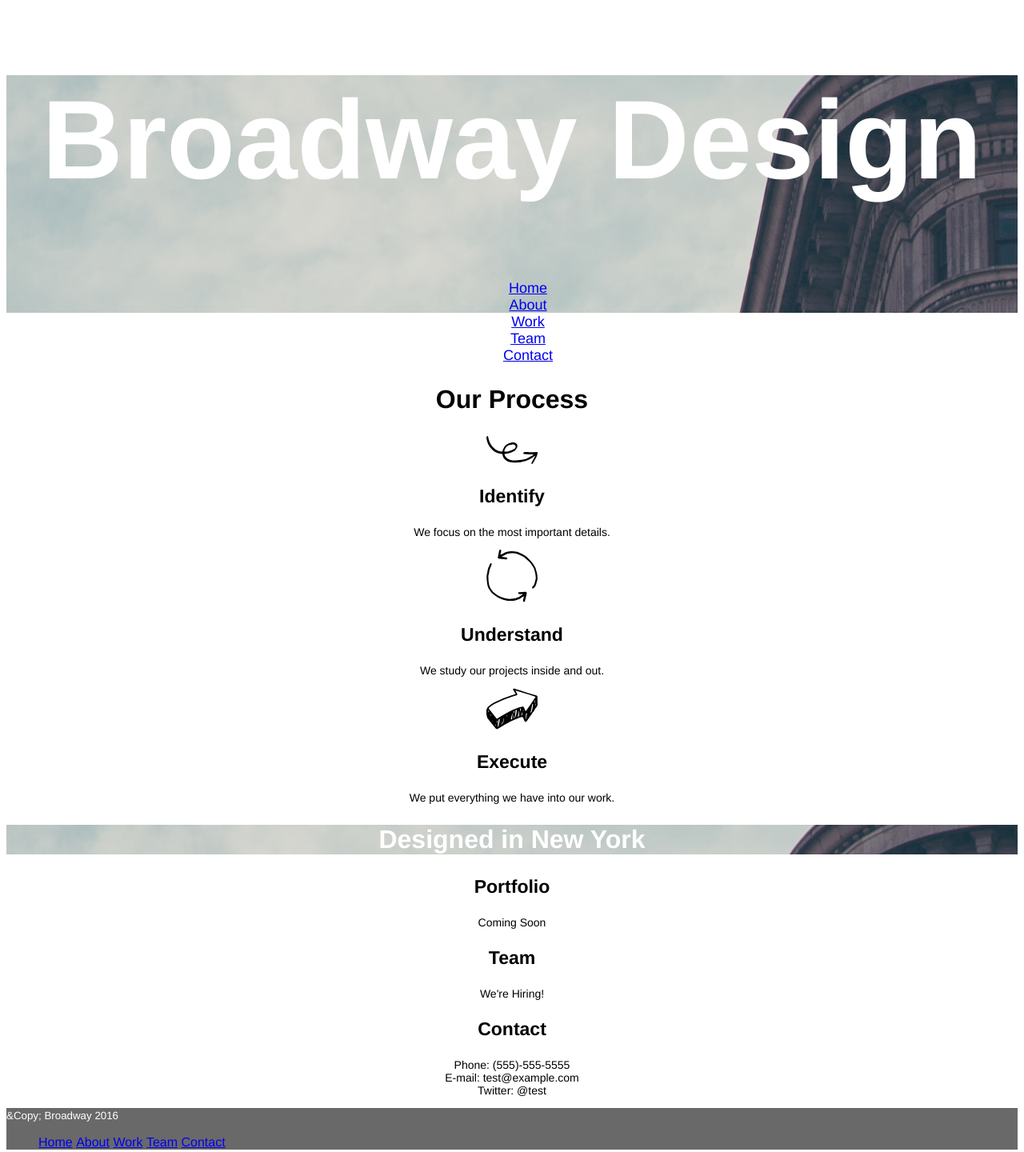
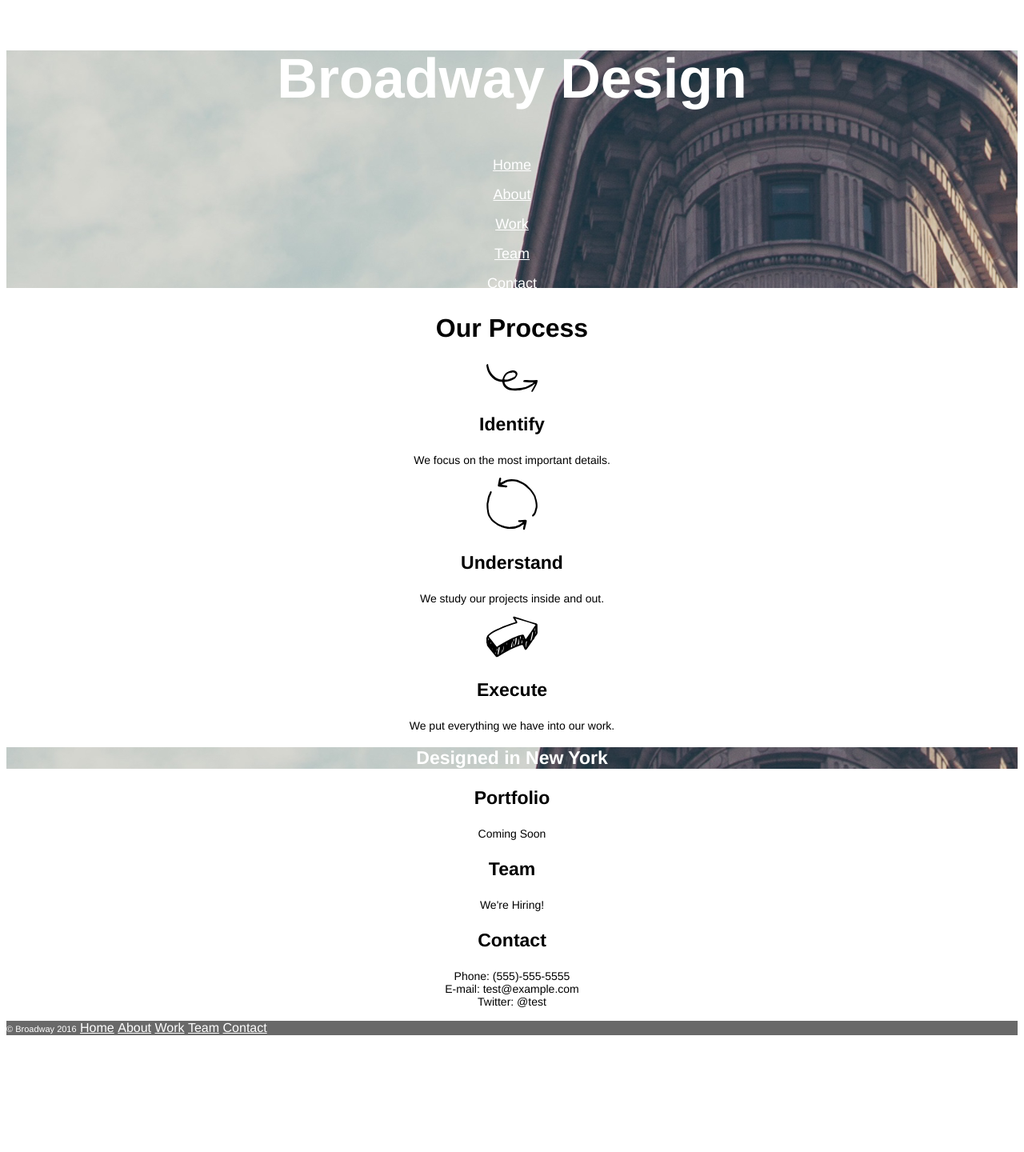
Before and after one commit to 7h3Pr074g0n157/broadwayDesign, a plain HTML site: page index.html in a window 1280 px wide. Shown: the whole page at 80% size. After the commit the page ends 1310 px from the top, so only its background shows below. Drawn offline with Linux system fonts and the light colour scheme.

Commit message:
New css structure and completion

```diff
--- a/index.html
+++ b/index.html
@@ -6,21 +6,20 @@
     <title>Broadway Design</title>
   </head>
   <body>
-    <div class="bcg-img">
-      <header id="main-header">
+    <div class="container">
+    <section id="top">
+      <header>
         <h1>Broadway Design</h1>
       </header>
-      <nav id="main-nav">
-        <ul>
-          <li><a href="#">Home</a></li>
-          <li><a href="#">About</a></li>
-          <li><a href="#">Work</a></li>
-          <li><a href="#">Team</a></li>
-          <li><a href="#">Contact</a></li>
-        </ul>
+      <nav>
+          <p><a href="#">Home</a></p>
+          <p><a href="#">About</a></p>
+          <p><a href="#">Work</a></p>
+          <p><a href="#">Team</a></p>
+          <p><a href="#">Contact</a></p>
       </nav>
-    </div>
-    <main id="main">
+    </section>
+    <main>
       <section id="process">
         <h2>Our Process</h2>
         <img src="./resources/icons/identify.svg" alt="Identify">
@@ -34,9 +33,7 @@
         <p>We put everything we have into our work.</p>
       </section>
       <section id="company">
-        <div class="bcg-img">
           <h2>Designed in New York</h2>
-        </div>
         <h3>Portfolio</h3>
         <p>Coming Soon</p>
         <h3>Team</h3>
@@ -50,11 +47,9 @@
       </section>
     </main>
     <footer id="footer">
-      <small>
-        &Copy; Broadway 2016
-      </small>
-      <nav id="footer-nav">
+      <nav>
         <ul>
+          <li><span>&copy; Broadway 2016</span></li>
           <li><a href="#">Home</a></li>
           <li><a href="#">About</a></li>
           <li><a href="#">Work</a></li>
@@ -63,5 +58,6 @@
         </ul>
       </nav>
     </footer>
+    </div>
   </body>
 </html>
--- a/resources/css/style.css
+++ b/resources/css/style.css
@@ -1,43 +1,51 @@
-body{
+/* generell-rules */
+.container{
+  font-family: Helvetica;
   text-align: center;
-  font-family: Helvetica;
 }
-.bcg-img{
-  background-image: url("./../images/the-flatiron-building.png");
+#top h1, #top a, #company h2, #footer, #footer a{
+  color: white;
+}
+
+/* background-rules */
+#top, #company h2{
+  background-image: url('./../images/the-flatiron-building.png');
   background-repeat: no-repeat;
-  color: white;
+  background-position: center;
+  background-size: auto;
+}
+#footer{
+  background-color: dimgray;
+  text-align: left;
+}
+
+/* list-rules */
+ul{
+  padding-left: 0;
 }
 li{
   list-style-type: none;
-}
-/** header-section */
-#main-header{
-  font-size: 70px;
-  font-weight: bold;
-}
-#main-nav{
-  font-size: 18px;
+  display: inline;
 }
 
-/** main-section */
-h3{
+/* text-rules */
+h3, #company h2{
   font-size: 23px;
   font-weight: bold;
 }
-h2{
+main p{
+  font-size: 14px;
+  font-weight: normal;
+}
+#top h1{
+  font-size: 70px;
+}
+#top a{
+  font-size: 18px;
+}
+#process h2{
   font-size: 32px;
-  font-weight: bold;
 }
-p{
-  font-size: 14px;
+li span{
+  font-size: 11px;
 }
-
-/** footer-section **/
-#footer{
-  background-color: dimgray;
-  text-align: left;
-  color: white;
-}
-#footer li{
-  display: inline;
-}
```
